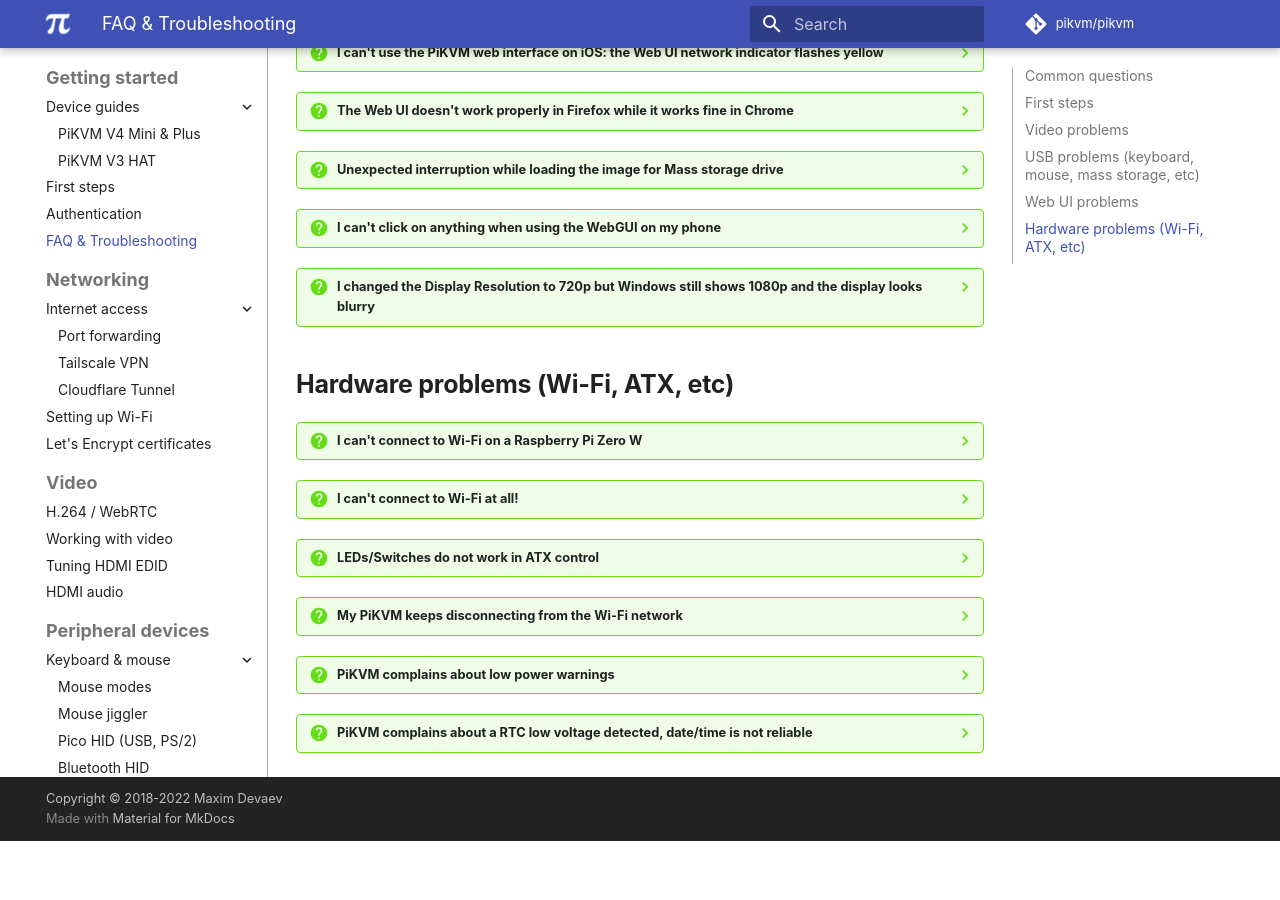
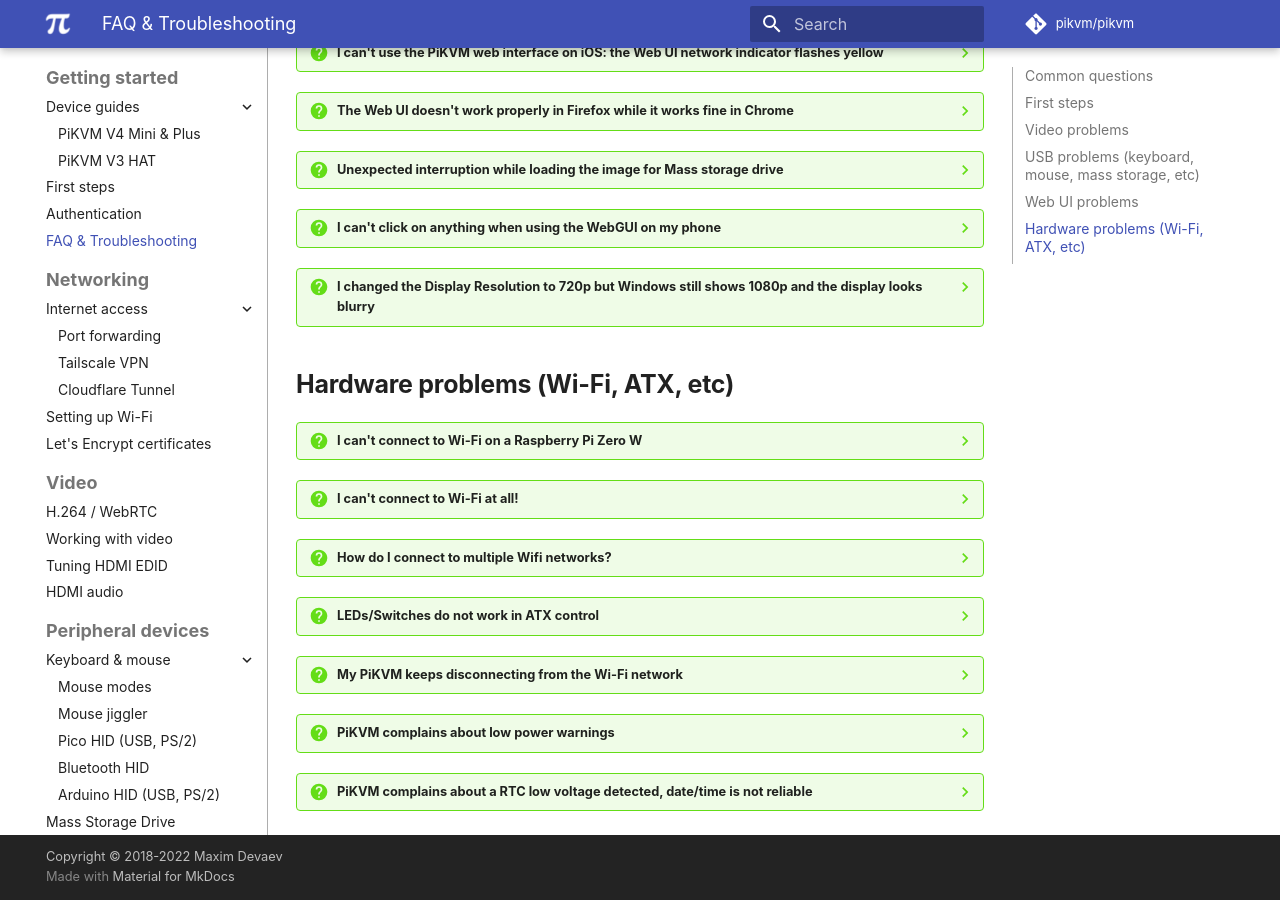
Before and after one commit to pikvm/pikvm, an MkDocs documentation site: the page built from docs/faq.md, in a window 1280 px wide and 900 px high, scrolled down 4632 px. Built offline with MkDocs 1.6.1 and Material for MkDocs 9.7.7, drawn with Linux system fonts in a browser that asks for light colours; some web fonts are replaced; comment, search, counter and statistics services are not loaded; before the commit the page ends 5473 px from its top, so only the background shows below that; some of the changed lines change nothing that is shown.

Commit message:
Update faq.md
Added new faq entry

`````diff
--- a/docs/faq.md
+++ b/docs/faq.md
@@ -530,6 +530,63 @@
     * If your device is unable to connect to the Wi-Fi network that you have set up, check the 2.4 GHz Wi-Fi channel used by your Wi-Fi access point.
       If channels 12 to 14 are used (some countries have banned these channels) try to use a channel between 1 and 11.
 
+??? question "How do I connect to multiple Wifi networks?"
+    There are 2 ways to do this
+
+    You can stack wifi networks in `/etc/wpa_supplicant/wpa_supplicant-wlan0.conf`
+
+    Example:
+
+    ```yaml
+    update_config=1
+
+    network={
+            ssid="SSID1"
+            psk=abcdef0123456789
+    }
+
+    network={
+            ssid="SSID2"
+            psk=abcdef0123456789
+    }
+
+    network={
+            ssid="SSID3"
+            psk=abcdef0123456789
+    }
+    ```
+
+    Create your PSK using this command: `wpa_passphrase 'MyNetwork' 'P@assw0rd' >> /etc/wpa_supplicant/wpa_supplicant-wlan0.conf`
+
+    The second way is to use NetworkManager
+
+    ```yaml
+    # rw
+    # su -
+    # pacman -S networkmanager
+    # nmcli device wifi list
+    # nmcli device wifi connect SSID1 password PASSWORD # Is needed to make the initial wifi connection
+    # nmcli device wifi connect SSID2 password PASSWORD # Is needed to make the seconadry wifi connection
+    # nmcli connection up SSID1/SSID2 # You can switch from 1 wifi network to another
+    # nmcli connection show # This shows a list of the correct connections / green shows connected state, white shows disconnected state
+    # nmcli connection modify SSID1 connection.autoconnect-priority 1 # This will make the first SSID the main one if you are in range of both
+    # nmcli connection modify SSID2 connection.autoconnect-priority 2 # If this is disconnected, it will switch to the first and visa versa
+    ```
+
+    Here are some additional commands and caveats
+
+    ```yaml
+    nmcli device wifi list
+    ```
+
+    ??? note "if you type nmcli and get the following error"
+        "nmcli (1.44.0) and NetworkManager (Unknown) versions don't match. Restarting NetworkManager is advised. Error: NetworkManager is not running."
+
+     ```yaml
+    # systemctl list-unit-files --all #look for networkmanager, if its disabled, enable it and start the service
+    # systemctl enable NetworkManager.service
+    # systemctl start NetworkManager.service
+    ````
 
 ??? question "LEDs/Switches do not work in ATX control"
     Double check your wiring as per [the documentation](/README.md#setting-up-the-v2). Make sure you placed the relays (G3VM-61A1) in the correct orientation. The relays for switches (Power, Reset) have a different orientation than the ones for LEDs.
`````
